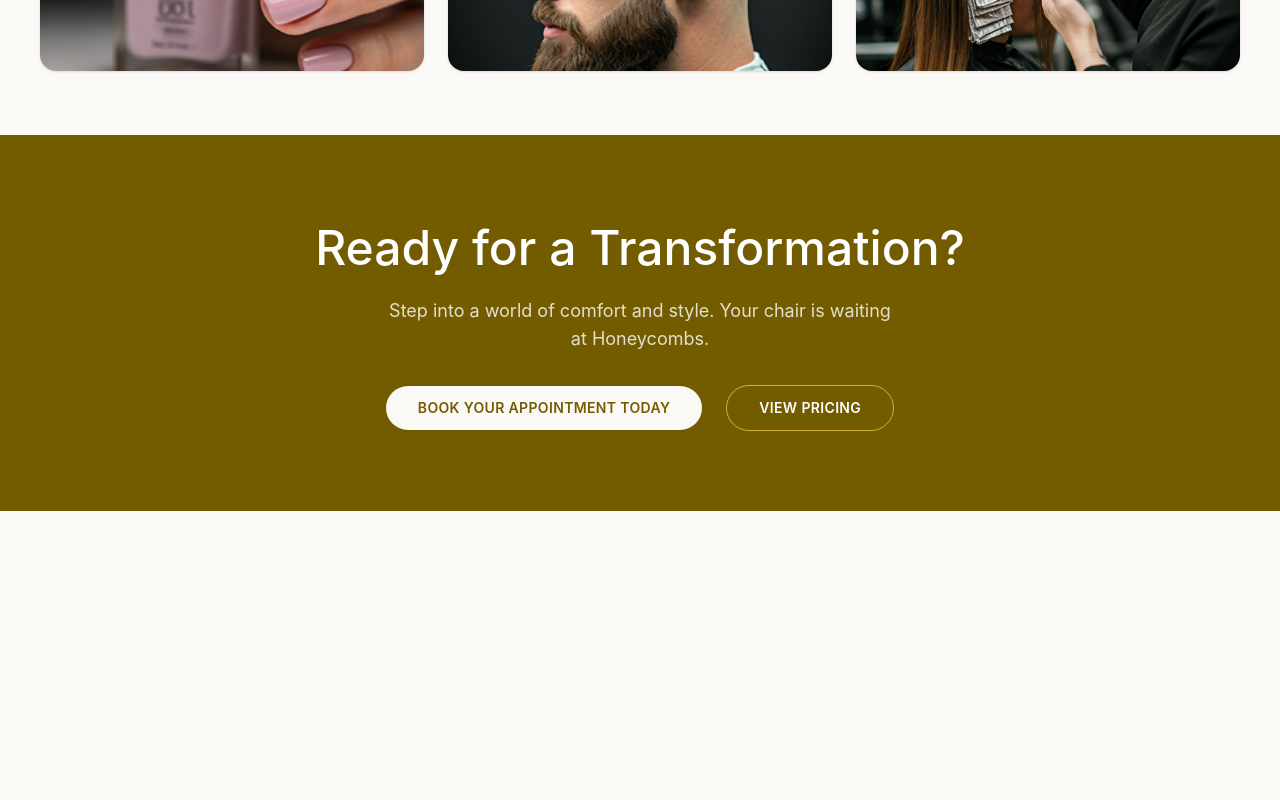
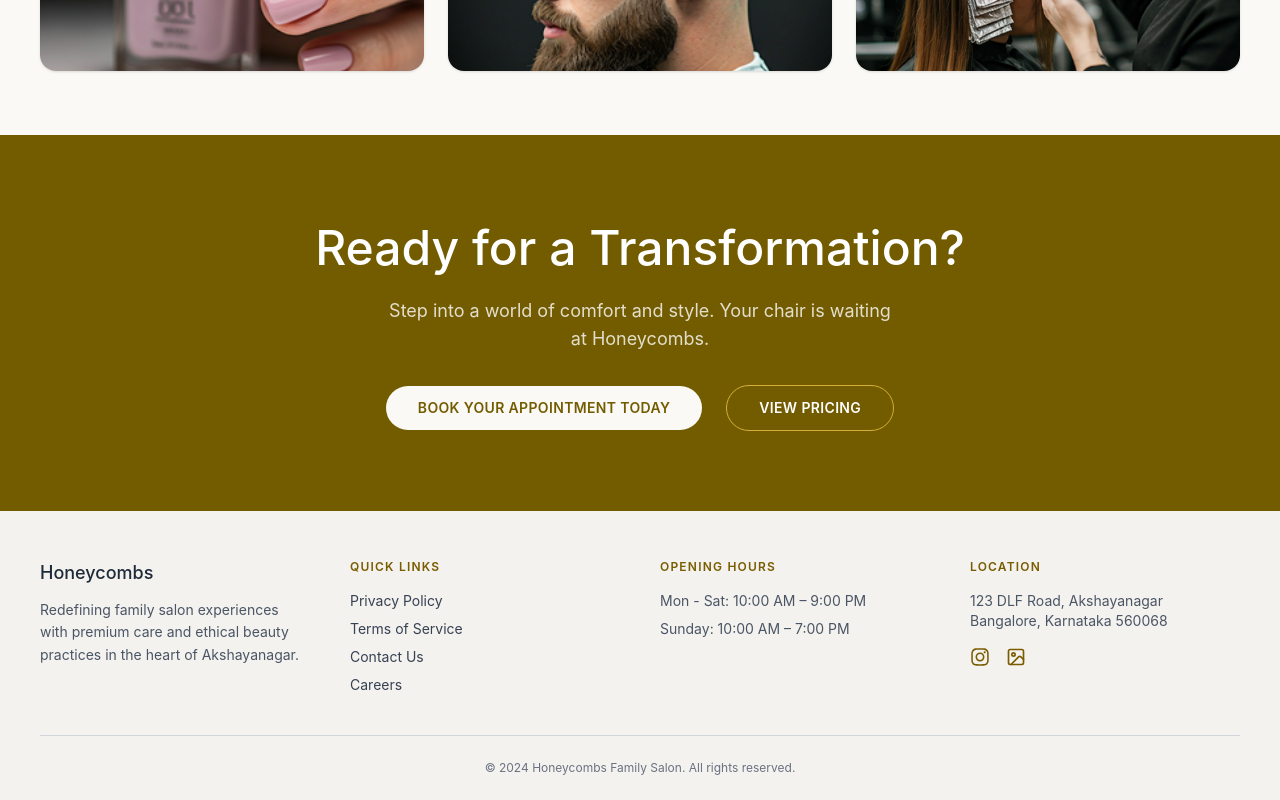
Before and after one commit to CodeManBist/luxury-salon-website, a React (Vite) app in the folder frontend/: page / in a window 1280 px wide. Shown: the part 3557-4357 px from the top of the page. Before the commit the page ends 4068 px from the top, so only its background shows below. Built offline with nearby package versions, Linux system fonts and the light colour scheme.

Commit message:
footer component added

```diff
--- a/frontend/package.json
+++ b/frontend/package.json
@@ -14,6 +14,7 @@
     "lucide-react": "^1.8.0",
     "react": "^19.2.4",
     "react-dom": "^19.2.4",
+    "react-icons": "^5.6.0",
     "react-router-dom": "^7.14.0",
     "tailwindcss": "^4.2.2"
   },
--- /dev/null
+++ b/frontend/src/components/common/Footer.jsx
@@ -0,0 +1,80 @@
+import React from "react";
+import { Image } from "lucide-react";
+import { FaInstagram } from "react-icons/fa";
+
+const Footer = () => {
+  return (
+    <footer className="bg-[#f4f2ee] pt-12 pb-6 px-4 sm:px-6 md:px-10 text-gray-700">
+
+      {/* Top Grid */}
+      <div className="grid gap-10 md:grid-cols-4 mb-10">
+
+        {/* Brand */}
+        <div>
+          <h3 className="text-lg font-medium text-gray-800 mb-3">
+            Honeycombs
+          </h3>
+          <p className="text-sm leading-relaxed text-gray-600">
+            Redefining family salon experiences with premium care and ethical beauty
+            practices in the heart of Akshayanagar.
+          </p>
+        </div>
+
+        {/* Quick Links */}
+        <div>
+          <h4 className="text-xs font-semibold tracking-widest text-[#7a5c00] mb-4">
+            QUICK LINKS
+          </h4>
+          <ul className="space-y-2 text-sm">
+            <li className="hover:underline cursor-pointer">Privacy Policy</li>
+            <li className="hover:underline cursor-pointer">Terms of Service</li>
+            <li className="hover:underline cursor-pointer">Contact Us</li>
+            <li className="hover:underline cursor-pointer">Careers</li>
+          </ul>
+        </div>
+
+        {/* Opening Hours */}
+        <div>
+          <h4 className="text-xs font-semibold tracking-widest text-[#7a5c00] mb-4">
+            OPENING HOURS
+          </h4>
+          <p className="text-sm text-gray-600">
+            Mon - Sat: 10:00 AM – 9:00 PM
+          </p>
+          <p className="text-sm text-gray-600 mt-2">
+            Sunday: 10:00 AM – 7:00 PM
+          </p>
+        </div>
+
+        {/* Location */}
+        <div>
+          <h4 className="text-xs font-semibold tracking-widest text-[#7a5c00] mb-4">
+            LOCATION
+          </h4>
+          <p className="text-sm text-gray-600 mb-4">
+            123 DLF Road, Akshayanagar <br />
+            Bangalore, Karnataka 560068
+          </p>
+
+          {/* Social Icons */}
+          <div className="flex items-center gap-4 text-[#7a5c00]">
+            <FaInstagram className="w-5 h-5 cursor-pointer hover:scale-110 transition" />
+            <Image className="w-5 h-5 cursor-pointer hover:scale-110 transition" />
+           </div>
+        </div>
+
+      </div>
+
+      {/* Divider */}
+      <div className="border-t border-gray-300 mb-6"></div>
+
+      {/* Bottom */}
+      <p className="text-center text-xs text-gray-500">
+        © 2024 Honeycombs Family Salon. All rights reserved.
+      </p>
+
+    </footer>
+  );
+};
+
+export default Footer;
--- a/frontend/src/pages/Home.jsx
+++ b/frontend/src/pages/Home.jsx
@@ -7,6 +7,7 @@
 import Testimonials from '../components/home/Testimonials';
 import Gallery from '../components/home/Gallery';
 import CTA from '../components/home/CTA';
+import Footer from '../components/common/Footer';
 
 const Home = () => {
   return (
@@ -19,6 +20,7 @@
         <Testimonials />
         <Gallery />
         <CTA />
+        <Footer />
     </>
   )
 }
```
Also changed, not shown: 1 other file (tests, documents, lock files or other folders).
